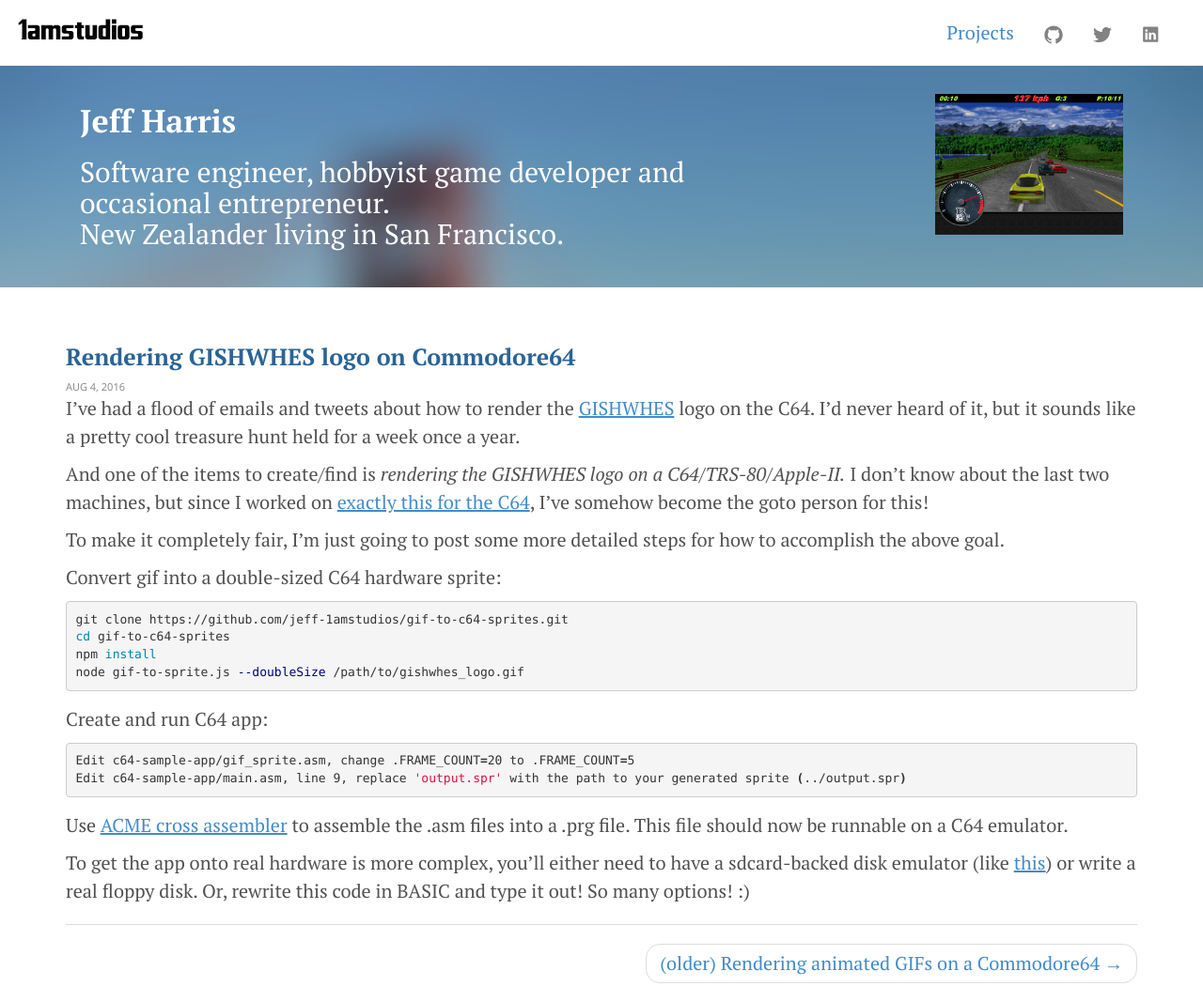
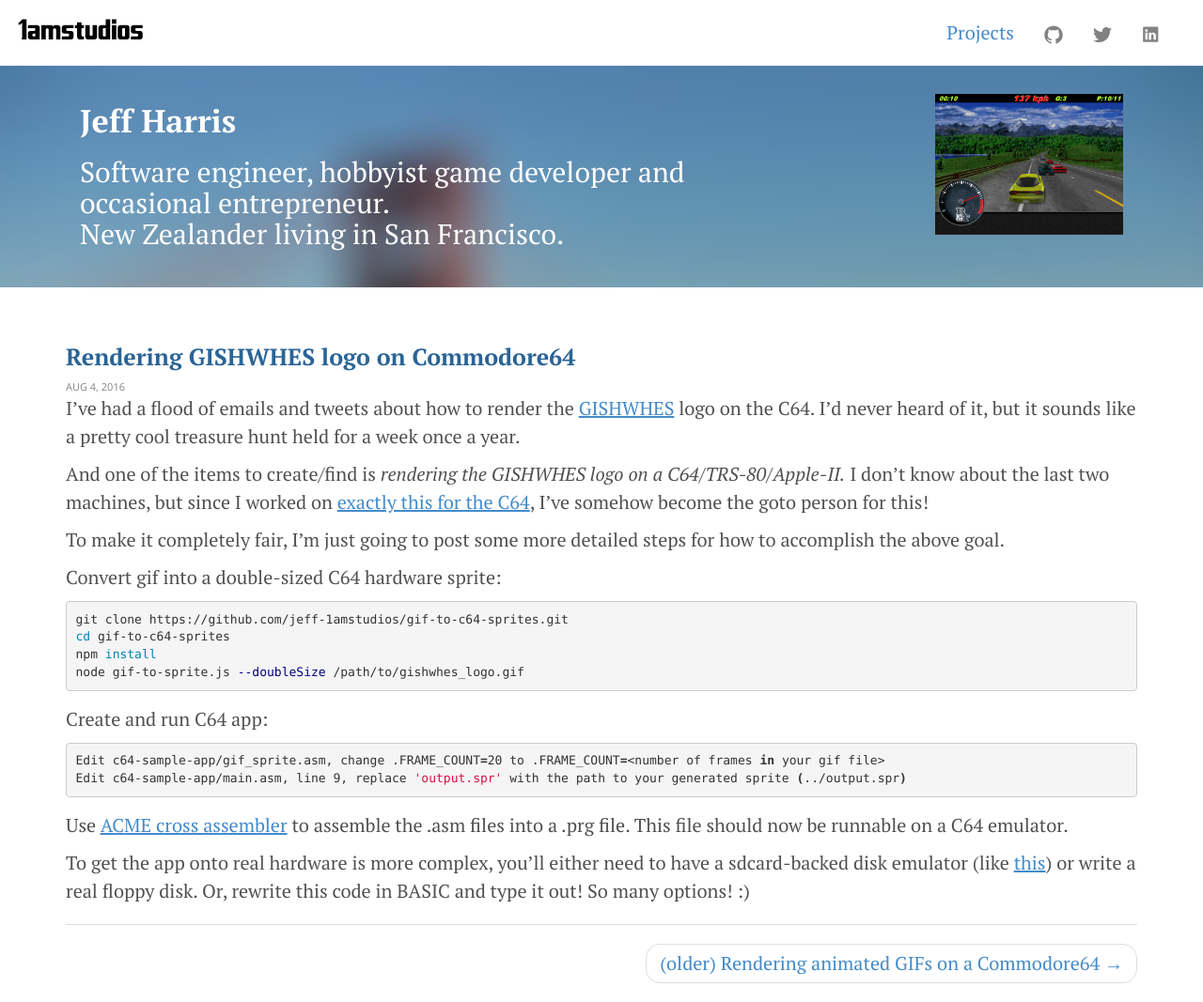
Before and after one commit to jeff-1amstudios/jeff-1amstudios.github.io, a Jekyll site: the page built from _posts/2016-08-04-gishwhes-c64.markdown, in a window 1280 px wide. Shown: the whole page at 94% size. Built offline with Jekyll 4.4.1, drawn with Linux system fonts in a browser that asks for light colours.

Commit message:
fixes frame count

```diff
--- a/_posts/2016-07-03-c64-animated-gif.markdown
+++ b/_posts/2016-07-03-c64-animated-gif.markdown
@@ -79,3 +79,7 @@
 <img src="/img/c64/4-sprites.png" style="max-width:400px"/>
 
 [https://github.com/jeff-1amstudios/gif-to-c64-sprites](https://github.com/jeff-1amstudios/gif-to-c64-sprites)
+
+Conversation on reddit -
+<blockquote class="reddit-card" data-card-created="1470121255" data-card-preview="0"><a href="https://www.reddit.com/r/gamedev/comments/4rqnwo/rendering_animated_gifs_on_a_commodore64/?ref=share&ref_source=embed">Rendering animated GIFs on a Commodore64</a> from <a href="http://www.reddit.com/r/gamedev">gamedev</a></blockquote>
+<script async src="//embed.redditmedia.com/widgets/platform.js" charset="UTF-8"></script>
--- a/_posts/2016-08-04-gishwhes-c64.markdown
+++ b/_posts/2016-08-04-gishwhes-c64.markdown
@@ -23,7 +23,7 @@
 
 Create and run C64 app:
 {% highlight shell %}
-Edit c64-sample-app/gif_sprite.asm, change .FRAME_COUNT=20 to .FRAME_COUNT=5
+Edit c64-sample-app/gif_sprite.asm, change .FRAME_COUNT=20 to .FRAME_COUNT=<number of frames in your gif file>
 Edit c64-sample-app/main.asm, line 9, replace 'output.spr' with the path to your generated sprite (../output.spr)
 {% endhighlight %}
 Use [ACME cross assembler](https://sourceforge.net/projects/acme-crossass/) to assemble the .asm files into a .prg file.  This file should now be runnable on a C64 emulator.
--- a/css/style2.css
+++ b/css/style2.css
@@ -110,7 +110,7 @@
     height: 0;
     margin-top: 10px;
     margin-bottom: 10px;
-    width:100%;
+    max-width:100%;
 }
 .videowrapper iframe {
     position: absolute;
@@ -119,6 +119,8 @@
     width: 100%;
     height: 100%;
 }
+
+.embed-container { position: relative; padding-bottom: 56.25%; height: 0; overflow: hidden; max-width: 100%; } .embed-container iframe, .embed-container object, .embed-container embed { position: absolute; top: 0; left: 0; width: 100%; height: 100%; }
 
 a {
     text-decoration: none;
```
Also changed, not shown: _posts/2015-06-05-opennfs1-remove-checkpoints.markdown (+5 -2 lines).
